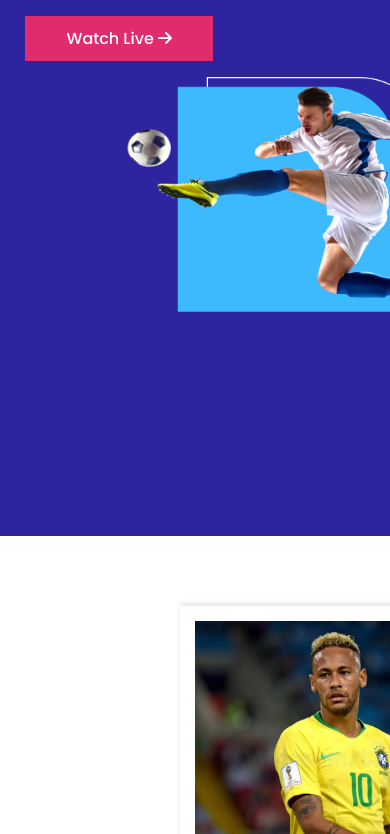
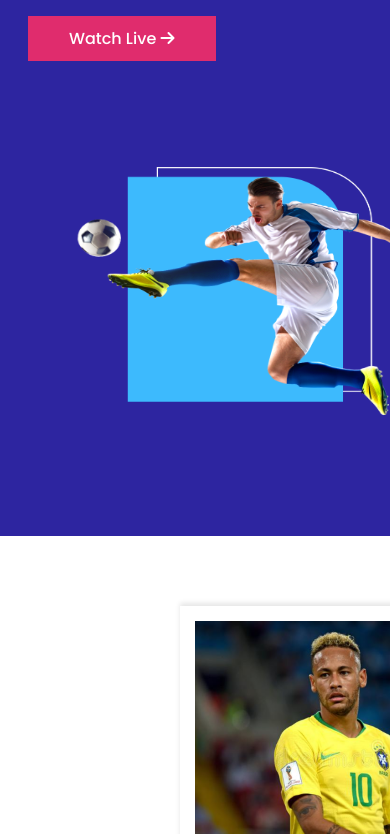
Before and after one commit to iftykhar/football-responsive, a plain HTML site: page index.html in a window 390 px wide. Shown: the part 99-933 px from the top of the page. Drawn offline with Linux system fonts and the light colour scheme.

Commit message:
checking for more problem and some are solved

```diff
--- a/styles/style.css
+++ b/styles/style.css
@@ -153,7 +153,7 @@
                 .top-section {
                     display: flex;
                     flex-direction: column;
-                        width: 600px;
+                    width: 605px;
                     height: 635px;
                 }
                 .top-written {
@@ -163,17 +163,24 @@
                 .copa {
                     font-size: 36px;
                 }
-                    .top-banner {}
+                .top-banner {
+                    margin-top: 90px;
+                    margin-right: 105px;
+                }
+            }
+
             .top-banner img {
                 width: 350px;
                 height: 250px;
                 /* margin-right: 100px;
                         margin-left: 100px; */
             }
+
             .player-profiles {
                 display: grid;
                 grid-template-columns: repeat(1, 1fr);
             }
+
             .footer {
                 display: grid;
                 grid-template-columns: repeat(1, 1fr);
@@ -184,6 +191,7 @@
                 /* margin-top: 100px; */
                 margin-right: 400px;
             }
+
             .audio-section {
                 display: grid;
                 grid-template-columns: repeat(1, 1fr);
@@ -192,6 +200,7 @@
                 margin-right: -143px;
                 padding: 20px;
             }
+
             .video-section {
                 display: grid;
                 grid-template-columns: repeat(1, 1fr);
```
Lines whose indentation alone changed are shown as unchanged.
